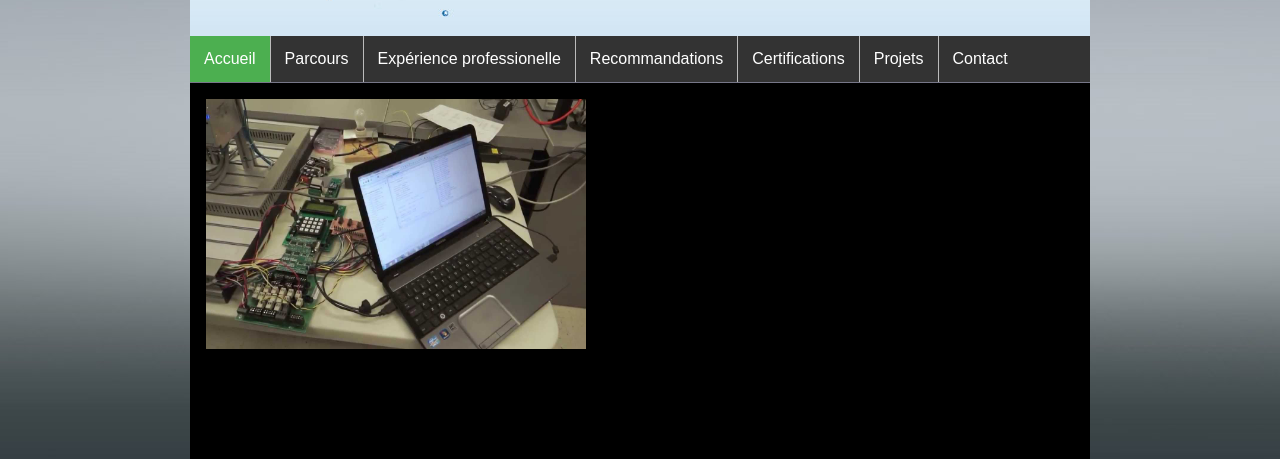
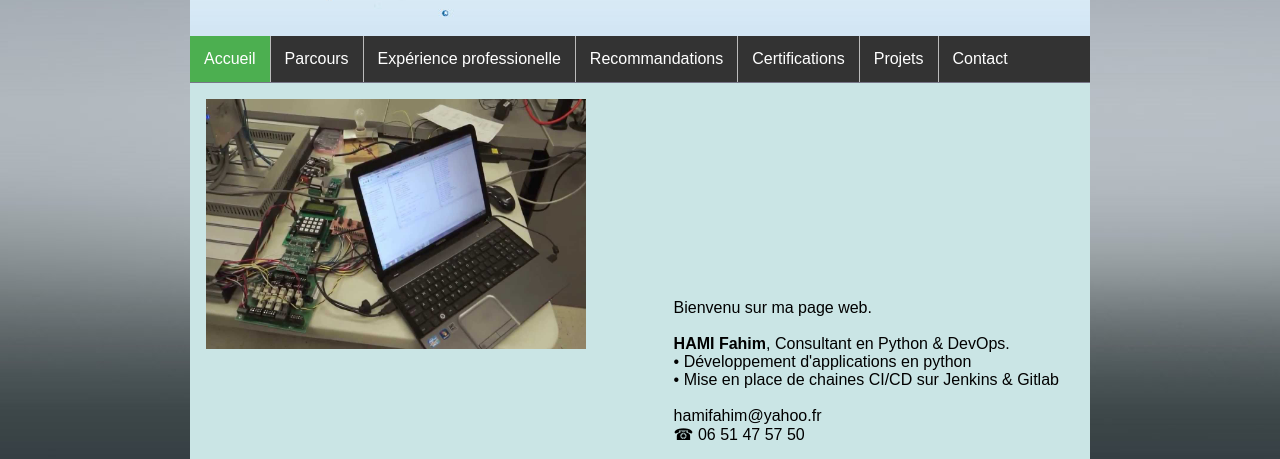
Before and after one commit to hamifahim/CV_devops_python, a plain HTML site: page index.html in a window 1280 px wide. Shown: the part 215-674 px from the top of the page. Drawn offline with Linux system fonts and the light colour scheme.

Commit message:
Update heanderAndFooter.css

```diff
--- a/heanderAndFooter.css
+++ b/heanderAndFooter.css
@@ -16,7 +16,7 @@ body {
 .corps{
     height: 400px;
     width: 900px;
-    background-color:activeborder;
+    background-color:#cae5e5;
 }
 header h1{
     position:absolute;
```
